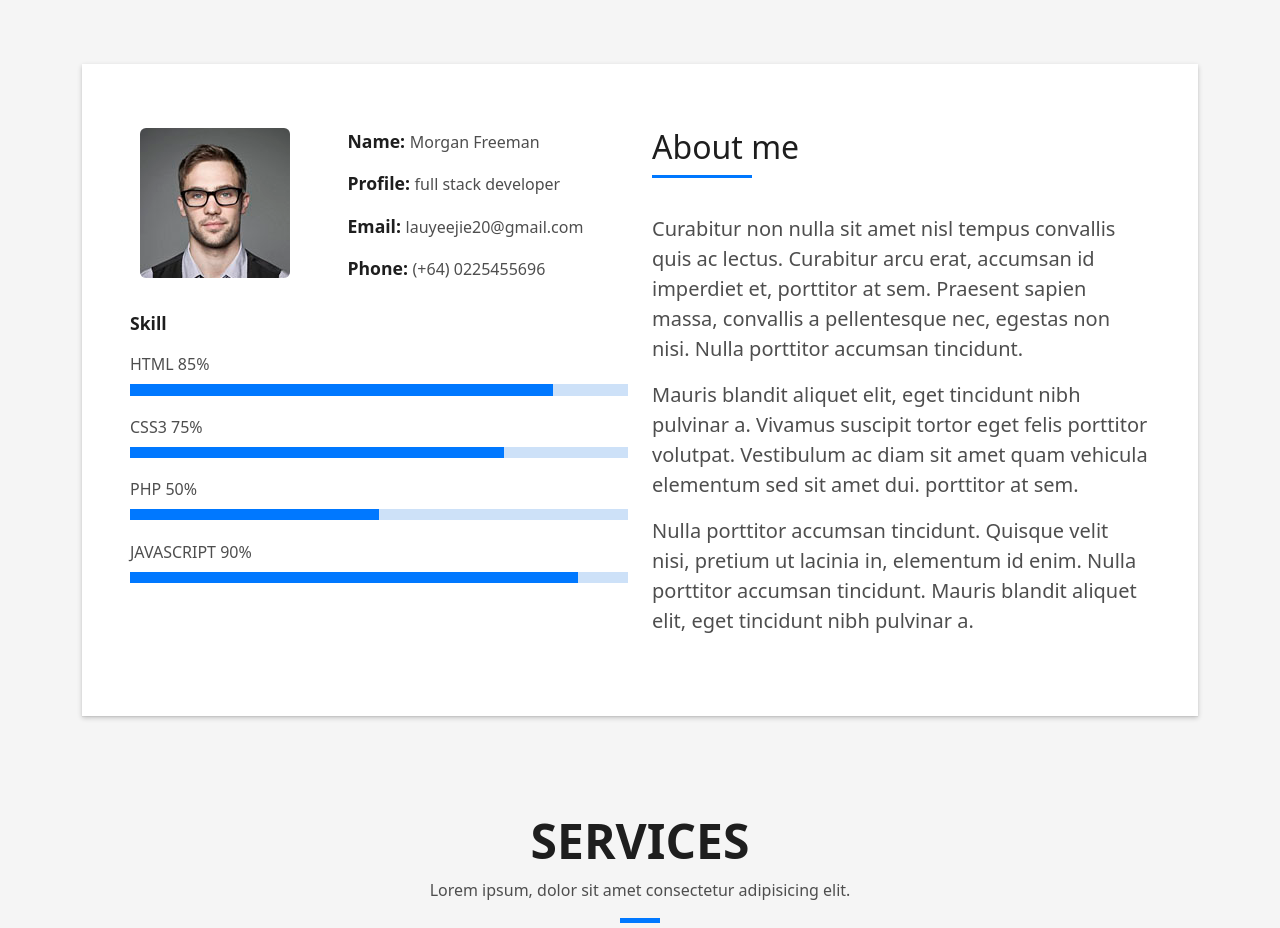
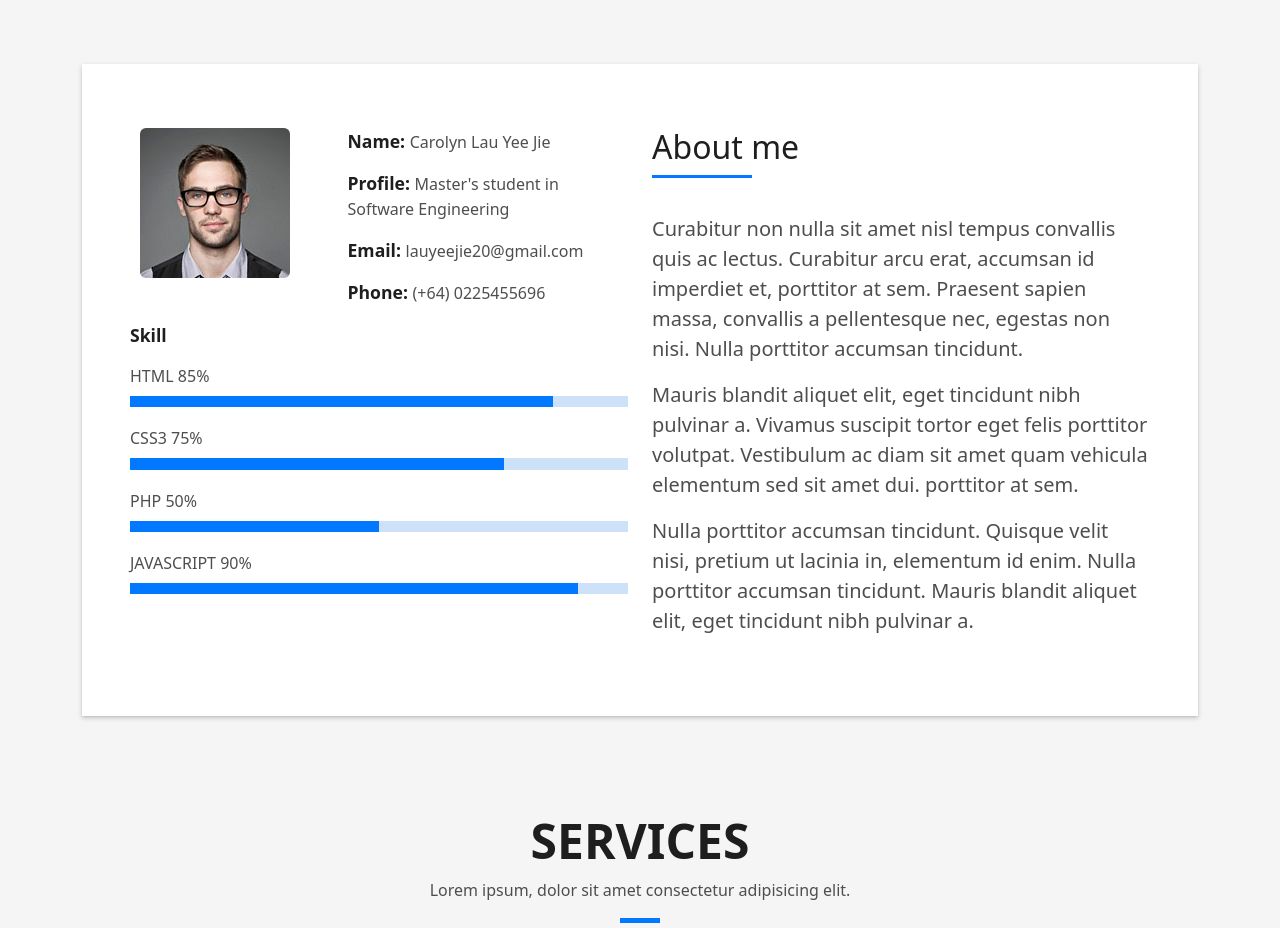
Before and after one commit to Carolyn0620/Portfolio, a plain HTML site: page index.html in a window 1280 px wide. Shown: the part 800-1728 px from the top of the page. Drawn offline with Linux system fonts and the light colour scheme.

Commit message:
Update index.html

```diff
--- a/index.html
+++ b/index.html
@@ -106,8 +106,8 @@
                     </div>
                     <div class="col-sm-6 col-md-7">
                       <div class="about-info">
-                        <p><span class="title-s">Name: </span> <span>Morgan Freeman</span></p>
-                        <p><span class="title-s">Profile: </span> <span>full stack developer</span></p>
+                        <p><span class="title-s">Name: </span> <span>Carolyn Lau Yee Jie</span></p>
+                        <p><span class="title-s">Profile: </span> <span>Master's student in Software Engineering</span></p>
                         <p><span class="title-s">Email: </span> <span>lauyeejie20@gmail.com</span></p>
                         <p><span class="title-s">Phone: </span> <span>(+64) 0225455696</span></p>
                       </div>
```
